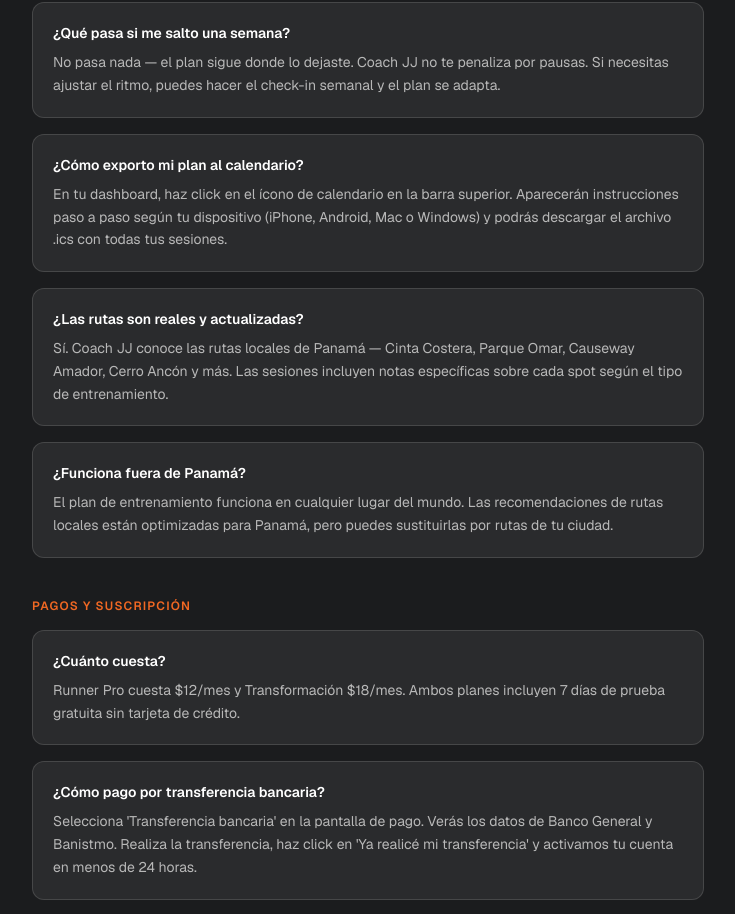
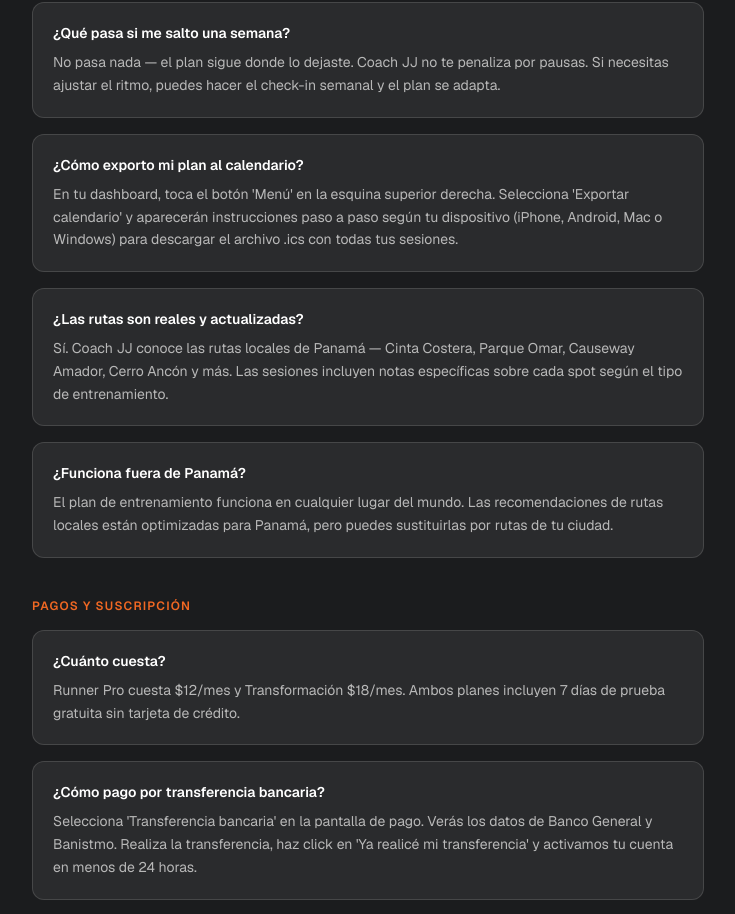
Before and after one commit to jjrivera11/runclub-pty, a Next.js app: page /help in a window 1280 px wide. Shown: the part 1169-2083 px from the top of the page, without its empty margins (272-1007 px from the left). Built offline with nearby package versions, Linux system fonts and the light colour scheme.

Commit message:
fix: actualizar instrucciones de exportar calendario en FAQ

```diff
--- a/src/app/help/page.tsx
+++ b/src/app/help/page.tsx
@@ -40,7 +40,7 @@ const FAQ = [
       },
       {
         q: "¿Cómo exporto mi plan al calendario?",
-        a: "En tu dashboard, haz click en el ícono de calendario en la barra superior. Aparecerán instrucciones paso a paso según tu dispositivo (iPhone, Android, Mac o Windows) y podrás descargar el archivo .ics con todas tus sesiones.",
+        a: "En tu dashboard, toca el botón 'Menú' en la esquina superior derecha. Selecciona 'Exportar calendario' y aparecerán instrucciones paso a paso según tu dispositivo (iPhone, Android, Mac o Windows) para descargar el archivo .ics con todas tus sesiones.",
       },
       {
         q: "¿Las rutas son reales y actualizadas?",
```
